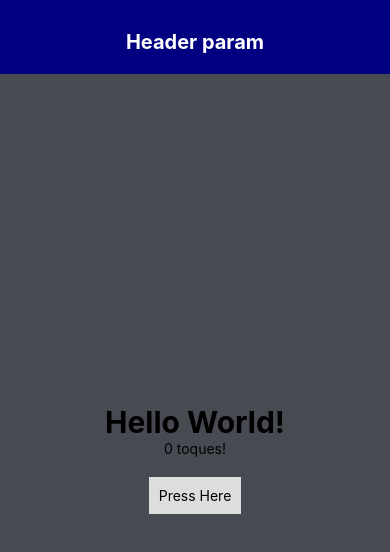
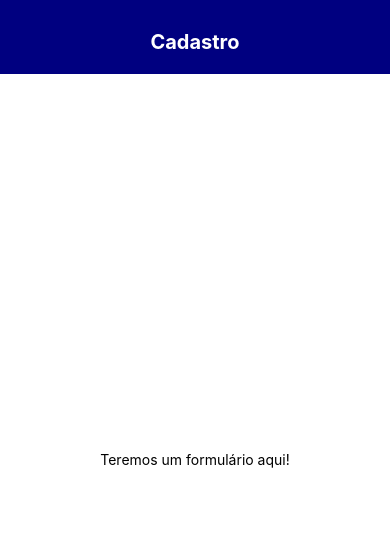
Before and after one commit to alannapaiva/reactnative01, a React Native app: screen /Form in a window 390 px wide. Shown: the top 552 px of the page. Built offline with nearby package versions, Linux system fonts and the light colour scheme.

Commit message:
create Form.js

```diff
--- a/App.js
+++ b/App.js
@@ -1,8 +1,8 @@
 import React, {useState} from 'react';
-import Home from './Pages/Home';
+import Form from './Pages/Form';
 
 export default function App() {
   return (
-    <Home />
+    <Form />
   );
 }
--- /dev/null
+++ b/Pages/Form.js
@@ -0,0 +1,25 @@
+import React from "react";
+import { StyleSheet, Text, View } from "react-native";
+import Header from './Header';
+
+
+function Form() {
+  return (
+      <>
+        <Header title="Cadastro" />
+        <View style={styles.container}>
+            <Text>Teremos um formulário aqui!</Text>
+        </View>
+      </>
+  );
+}
+
+const styles = StyleSheet.create({
+    container: {
+      flex: 1,
+      alignItems: 'center',
+      justifyContent: 'center',
+    }
+  });
+
+export default Form;
```
